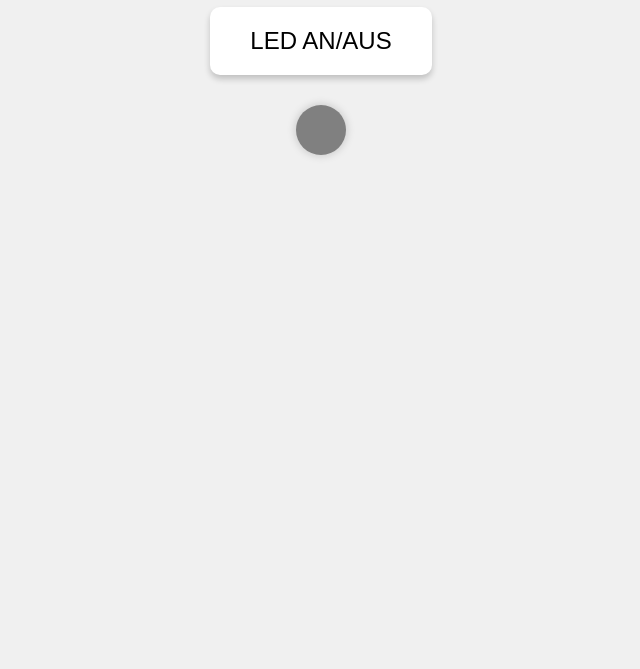
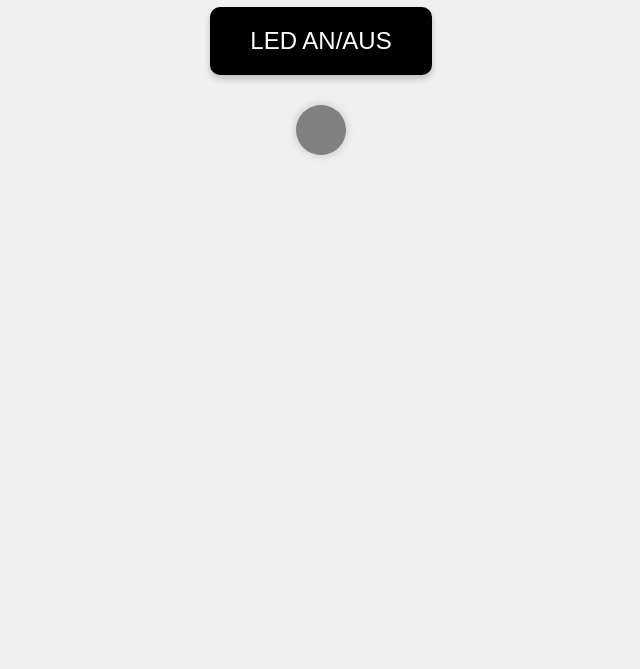
Before and after one commit to FloStr1234/Button-Test, a plain HTML site: page index.html in a window 1280 px wide. Shown: the part 131-800 px from the top of the page, without its empty margins (319-959 px from the left). Drawn offline with Linux system fonts and the light colour scheme.

Commit message:
index.html

```diff
--- a/index.html
+++ b/index.html
@@ -15,8 +15,8 @@
     #ledButton {
       font-size: 1.5rem;
       padding: 20px 40px;
-      background-color: white;
-      color: black;
+      background-color: black;
+      color: white;
       border: none;
       border-radius: 10px;
       cursor: pointer;
@@ -63,7 +63,7 @@
 
       // Anfrage an den Arduino senden
       const status = ledAn ? "on" : "off";
-      fetch("http://192.168.0.14/led/" + status)
+      fetch("https://9836-86-56-238-187.ngrok-free.app/led/on")
         .then(res => res.text())
         .then(txt => console.log("Antwort vom Arduino:", txt))
         .catch(err => console.log("Fehler:", err));
```
